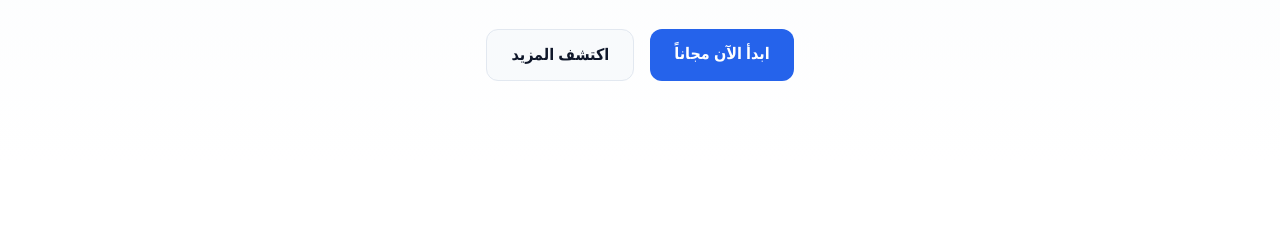
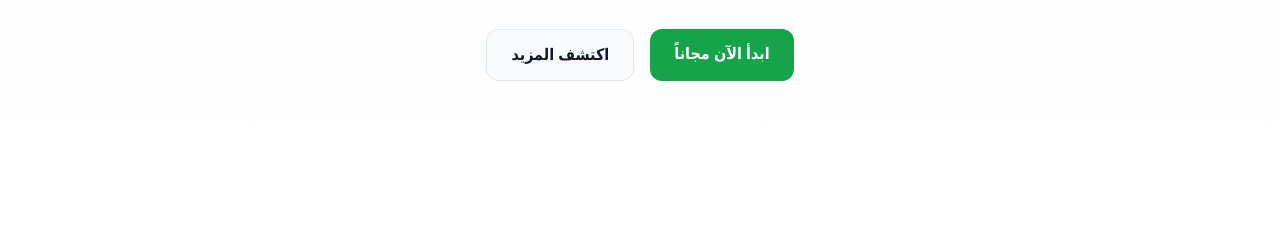
Before and after one commit to ihsanMadaineh/Test, a plain HTML site: page index.html in a window 1280 px wide. Shown: the part 357-587 px from the top of the page. Drawn offline with Linux system fonts and the light colour scheme.

Commit message:
تعديل نظام الألوان الرئيسي في ملف styles.css من الأزرق إلى الأخضر

```diff
--- a/styles.css
+++ b/styles.css
@@ -1,6 +1,6 @@
 :root {
-  --primary: #2563eb;
-  --primary-hover: #1d4ed8;
+  --primary: #16a34a;
+  --primary-hover: #15803d;
   --bg-light: #f8fafc;
   --text-main: #0f172a;
   --text-muted: #475569;
```
